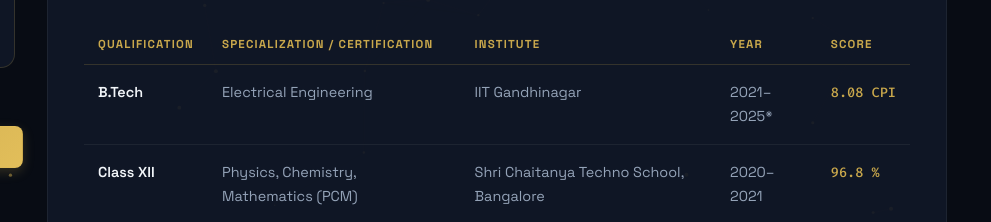
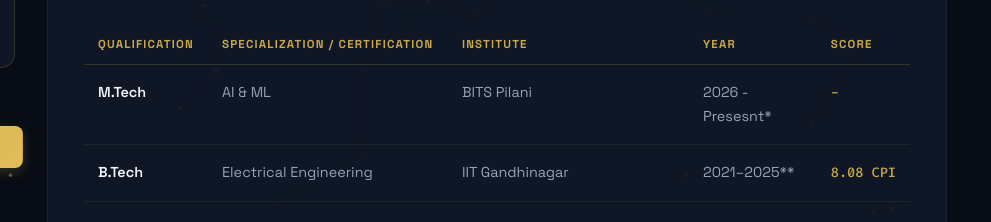
Before and after one commit to HarshitBK/Harshit_portfolio, a plain HTML site: page index.html in a window 1280 px wide. Shown: the part 552-774 px from the top of the page, 289-1280 px from the left. Drawn offline with Linux system fonts and the light colour scheme.

Commit message:
M.Tech added

```diff
--- a/index.html
+++ b/index.html
@@ -1343,10 +1343,17 @@
                         </thead>
                         <tbody>
                             <tr>
+                                <td>M.Tech</td>
+                                <td>AI & ML</td>
+                                <td>BITS Pilani</td>
+                                <td>2026 - Presesnt*</td>
+                                <td><span class="edu-score"> - </span></td>
+                            </tr>
+                            <tr>
                                 <td>B.Tech</td>
                                 <td>Electrical Engineering</td>
                                 <td>IIT Gandhinagar</td>
-                                <td>2021–2025*</td>
+                                <td>2021–2025**</td>
                                 <td><span class="edu-score">8.08 CPI</span></td>
                             </tr>
                             <tr>
@@ -1388,7 +1395,7 @@
                     </table>
                 </div>
                 <div class="edu-note">
-                    <i class="fas fa-info-circle"></i> * Awarded early graduation in December 2024
+                    <i class="fas fa-info-circle"></i> *Online M.Tech for working professional  **Awarded early graduation in December 2024
                 </div>
             </section>
 
```
